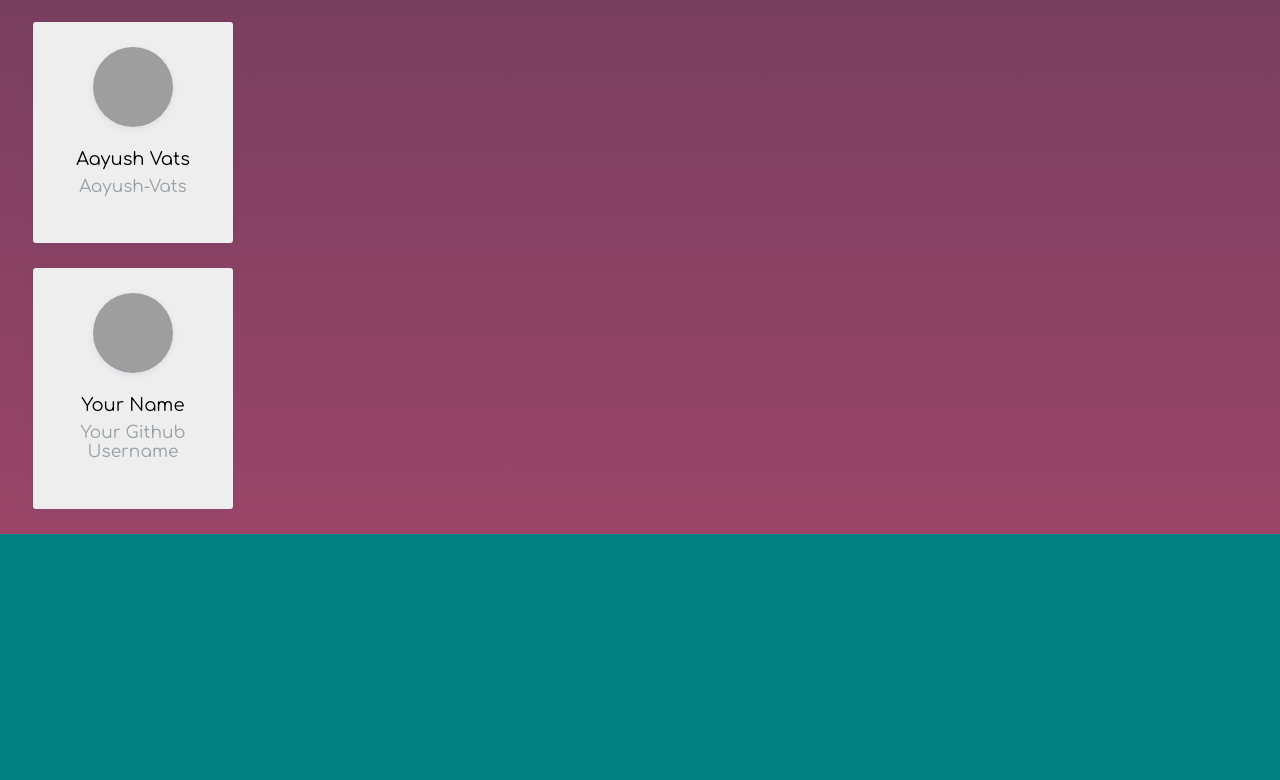
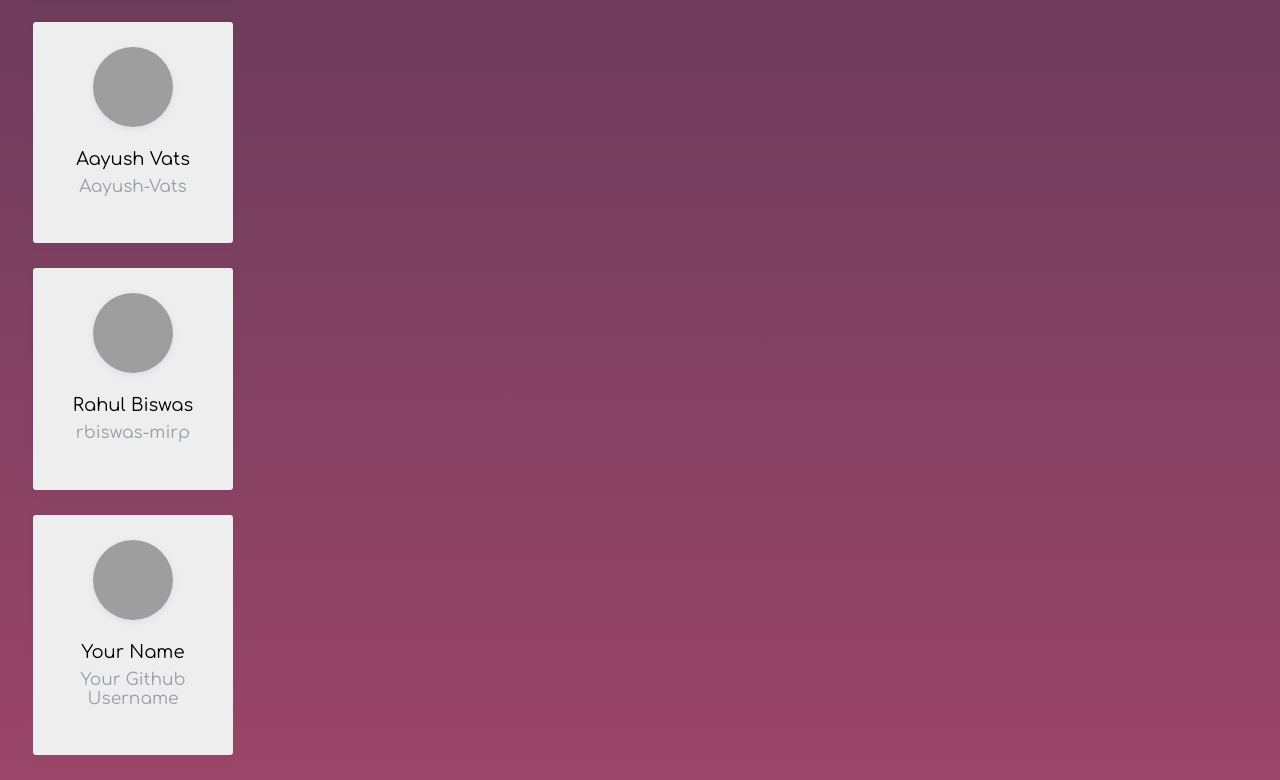
Before and after one commit to iot-lab-kiit/contributorsPage, a website: page public/index.html in a window 1280 px wide. Shown: the part 1787-2567 px from the top of the page. Before the commit the page ends 2321 px from the top, so only its background shows below. Drawn offline with Linux system fonts and the light colour scheme; grey boxes are pictures that could not be loaded.

Commit message:
Update index.html

```diff
--- a/public/index.html
+++ b/public/index.html
@@ -110,6 +110,12 @@
         <h4><a href="https://www.github.com/Aayush-Vats" target="_blank">Aayush-Vats</a></h4>
       </div>
 
+        <div class="profile-box">
+        <img src="https://https://avatars1.githubusercontent.com/u/29084271?s=60&v=4" alt="profile pic">
+        <h3>Rahul Biswas</h3>
+        <h4><a href="https://www.github.com/rbiswas-mirp" target="_blank">rbiswas-mirp</a></h4>
+      </div>
+
    <!-- one profile block goes here. do not edit the template .copy and reuse -->
        <div class="profile-box">
         <img src="https://placeimg.com/200/200/any" alt="profile pic">
```
